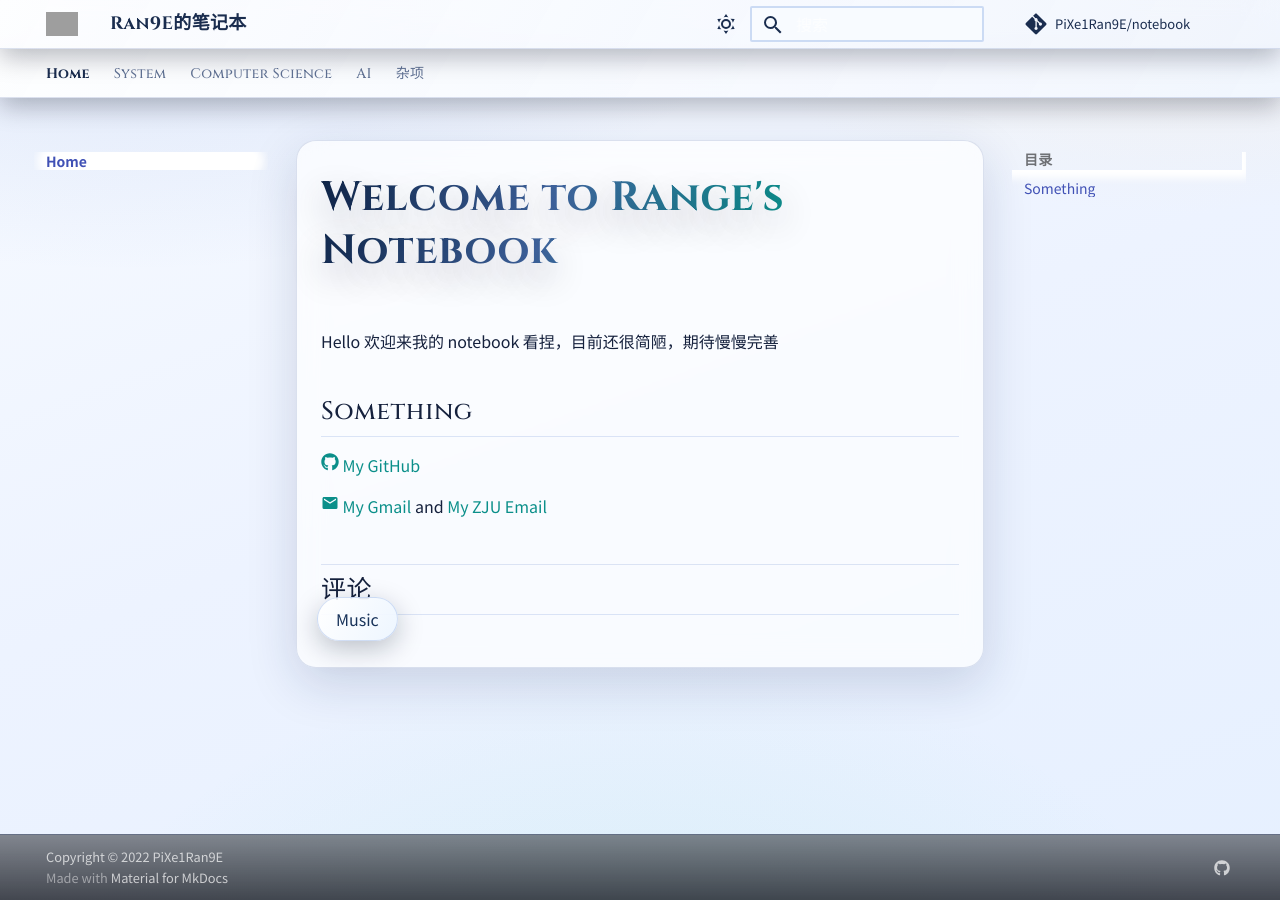
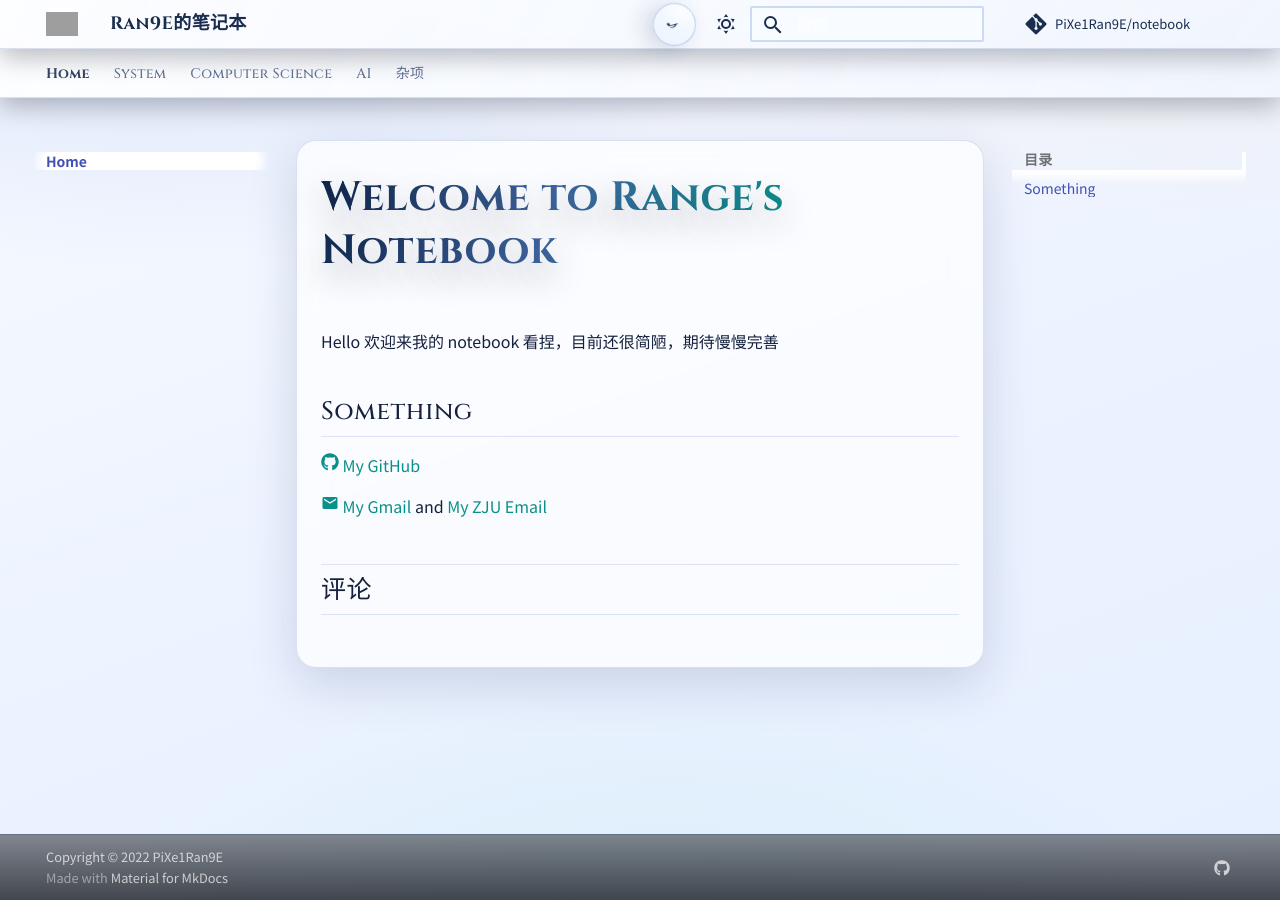
Before and after one commit to norangehere/zju-learning, an MkDocs documentation site: the page built from docs/index.md, in a window 1280 px wide. Built offline with MkDocs 1.6.1 and Material for MkDocs 9.7.7, drawn with Linux system fonts in a browser that asks for light colours; some web fonts are replaced; comment, search, counter and statistics services are not loaded; a style sheet for code colours, icons or effects is not loaded; grey boxes are pictures that could not be loaded.

Commit message:
Polish header music button style and keep rotation position on pause

```diff
--- a/docs/css/fantasy-depth-v2.css
+++ b/docs/css/fantasy-depth-v2.css
@@ -262,6 +262,15 @@ button,
   opacity: 1 !important;
 }
 
+.md-tabs[hidden] {
+  pointer-events: auto !important;
+}
+
+.md-tabs[hidden] .md-tabs__list,
+.md-tabs[hidden] .md-tabs__link {
+  pointer-events: auto !important;
+}
+
 .md-search__form,
 .md-search__input {
   border: 1px solid rgba(126, 164, 224, 0.36);
--- a/docs/css/music-module.css
+++ b/docs/css/music-module.css
@@ -1,122 +1,70 @@
-.fd-music-module {
-  position: fixed;
-  left: 1rem;
-  bottom: 1rem;
-  z-index: 24;
-  width: min(320px, calc(100vw - 2rem));
-  font-family: "Noto Sans SC", "LXGW WenKai Screen", "LXGW WenKai", sans-serif;
+.fd-header-music {
+  position: relative;
+  margin-right: 0.3rem;
 }
 
-.fd-music-handle {
+.fd-header-music-btn {
+  width: 2.15rem;
+  height: 2.15rem;
+  border: 1px solid rgba(136, 165, 221, 0.42);
+  border-radius: 50%;
+  background:
+    radial-gradient(circle at 28% 28%, rgba(255, 255, 255, 0.25), rgba(255, 255, 255, 0) 46%),
+    linear-gradient(132deg, rgba(11, 23, 47, 0.92), rgba(20, 51, 88, 0.78));
+  color: #eaf4ff;
   display: inline-flex;
   align-items: center;
   justify-content: center;
-  gap: 0.4rem;
-  border: 1px solid rgba(136, 164, 226, 0.45);
-  background: linear-gradient(128deg, rgba(12, 37, 74, 0.92), rgba(12, 84, 84, 0.84));
-  color: #eaf4ff;
-  border-radius: 999px;
-  padding: 0.45rem 0.9rem;
+  font-size: 0.96rem;
+  line-height: 1;
   cursor: pointer;
-  box-shadow: 0 10px 24px rgba(5, 15, 36, 0.3);
+  box-shadow: 0 8px 22px rgba(8, 20, 46, 0.3);
+  backdrop-filter: blur(8px);
+  -webkit-backdrop-filter: blur(8px);
+  transition: box-shadow 180ms ease, filter 180ms ease, border-color 180ms ease;
+  animation: fd-music-spin 4.2s linear infinite;
+  animation-play-state: paused;
+  transform-origin: center center;
+  will-change: transform;
 }
 
-[data-md-color-scheme="default"] .fd-music-handle {
-  background: linear-gradient(128deg, rgba(247, 251, 255, 0.95), rgba(233, 244, 255, 0.92));
-  color: #173053;
+.fd-header-music-btn:hover,
+.fd-header-music-btn:focus-visible {
+  box-shadow: 0 11px 25px rgba(7, 18, 42, 0.36);
+  border-color: rgba(102, 217, 197, 0.52);
+  filter: brightness(1.06);
 }
 
-.fd-music-panel {
-  margin-top: 0.6rem;
-  border: 1px solid rgba(126, 154, 219, 0.35);
-  border-radius: 14px;
-  padding: 0.75rem;
-  background: rgba(11, 22, 44, 0.86);
-  backdrop-filter: blur(12px);
-  -webkit-backdrop-filter: blur(12px);
-  box-shadow: 0 14px 30px rgba(5, 14, 35, 0.32);
-  transition: opacity 180ms ease, transform 180ms ease, max-height 180ms ease;
+.fd-header-music-btn.is-playing {
+  animation-play-state: running;
 }
 
-[data-md-color-scheme="default"] .fd-music-panel {
-  background: rgba(255, 255, 255, 0.92);
+[data-md-color-scheme="default"] .fd-header-music-btn {
+  background:
+    radial-gradient(circle at 28% 28%, rgba(255, 255, 255, 0.62), rgba(255, 255, 255, 0) 46%),
+    linear-gradient(132deg, rgba(247, 251, 255, 0.97), rgba(234, 243, 255, 0.93));
+  color: #1b3156;
+  border-color: rgba(116, 145, 208, 0.42);
+  box-shadow: 0 9px 22px rgba(24, 46, 92, 0.18);
 }
 
-.fd-music-module.is-collapsed .fd-music-panel {
-  opacity: 0;
-  transform: translateY(6px);
-  max-height: 0;
-  overflow: hidden;
-  padding-top: 0;
-  padding-bottom: 0;
-  margin-top: 0.3rem;
-  border-width: 0;
-}
-
-.fd-music-title {
-  font-size: 0.9rem;
-  font-weight: 700;
-  margin-bottom: 0.55rem;
-}
-
-.fd-music-row {
-  display: flex;
-  align-items: center;
-  justify-content: space-between;
-  gap: 0.6rem;
-}
-
-.fd-music-btn {
-  border: 1px solid rgba(132, 163, 224, 0.35);
-  background: linear-gradient(120deg, rgba(15, 37, 73, 0.9), rgba(14, 67, 84, 0.86));
-  color: #f1f7ff;
-  border-radius: 10px;
-  padding: 0.35rem 0.7rem;
-  cursor: pointer;
-}
-
-[data-md-color-scheme="default"] .fd-music-btn {
-  background: linear-gradient(120deg, rgba(253, 254, 255, 0.95), rgba(238, 246, 255, 0.93));
-  color: #173259;
-}
-
-.fd-music-time {
-  font-size: 0.82rem;
-  color: #b9c8e8;
-}
-
-[data-md-color-scheme="default"] .fd-music-time {
-  color: #4b5f86;
-}
-
-.fd-music-label {
-  font-size: 0.82rem;
-  color: #b9c8e8;
-}
-
-[data-md-color-scheme="default"] .fd-music-label {
-  color: #4b5f86;
-}
-
-.fd-music-progress,
-.fd-music-volume {
-  width: 100%;
-  accent-color: #0b8f8a;
-}
-
-.fd-music-progress {
-  margin: 0.58rem 0;
-}
-
-.fd-music-volume {
-  width: 66%;
+@keyframes fd-music-spin {
+  from {
+    transform: rotate(0deg);
+  }
+  to {
+    transform: rotate(360deg);
+  }
 }
 
 @media (max-width: 76.1875em) {
-  .fd-music-module {
-    left: 0.75rem;
-    right: 0.75rem;
-    width: auto;
-    bottom: 0.75rem;
+  .fd-header-music {
+    margin-right: 0.15rem;
+  }
+
+  .fd-header-music-btn {
+    width: 2rem;
+    height: 2rem;
+    font-size: 0.92rem;
   }
 }
--- a/docs/js/music-module.js
+++ b/docs/js/music-module.js
@@ -1,109 +1,129 @@
-function initMusicModule(root) {
-  const host = root.querySelector("#fd-music-module");
-  if (!host || host.dataset.initialized === "true") return;
-  host.dataset.initialized = "true";
+(function () {
+  const AUDIO_ID = "fd-header-music-audio";
+  const SOURCE_URL = "https://pixe1ran9e.oss-cn-hangzhou.aliyuncs.com/IfICanStopOneHeartFromBreaking.mp3";
 
-  const handle = host.querySelector("#fd-music-handle");
-  const audio = host.querySelector("#fd-music-audio");
-  const playBtn = host.querySelector("#fd-music-play");
-  const progress = host.querySelector("#fd-music-progress");
-  const volume = host.querySelector("#fd-music-volume");
-  const time = host.querySelector("#fd-music-time");
-
-  if (!handle || !audio || !playBtn || !progress || !volume || !time) return;
-
-  const lsKeyCollapse = "fd_music_collapsed";
-  const lsKeyVolume = "fd_music_volume";
-
-  function formatTime(seconds) {
-    if (!Number.isFinite(seconds) || seconds < 0) return "00:00";
-    const m = Math.floor(seconds / 60);
-    const s = Math.floor(seconds % 60);
-    return String(m).padStart(2, "0") + ":" + String(s).padStart(2, "0");
+  if (typeof window.__fdMusicWanted !== "boolean") {
+    window.__fdMusicWanted = true;
   }
 
-  function refreshTime() {
-    const cur = audio.currentTime || 0;
-    const dur = audio.duration || 0;
-    time.textContent = formatTime(cur) + " / " + formatTime(dur);
-    if (dur > 0) {
-      progress.value = String((cur / dur) * 100);
-    } else {
-      progress.value = "0";
-    }
+  function unlockTabs(root) {
+    const tabs = root.querySelector('[data-md-component="tabs"]');
+    if (!tabs) return;
+
+    tabs.removeAttribute("hidden");
+    tabs.style.pointerEvents = "auto";
+
+    tabs.querySelectorAll(".md-tabs__list, .md-tabs__link").forEach(function (el) {
+      el.style.pointerEvents = "auto";
+    });
   }
 
-  function setCollapsed(collapsed) {
-    host.classList.toggle("is-collapsed", collapsed);
-    handle.setAttribute("aria-expanded", String(!collapsed));
-    handle.textContent = collapsed ? "Music" : "Music -";
-    localStorage.setItem(lsKeyCollapse, collapsed ? "1" : "0");
+  function ensureAudio() {
+    let audio = document.getElementById(AUDIO_ID);
+    if (audio) return audio;
+
+    audio = document.createElement("audio");
+    audio.id = AUDIO_ID;
+    audio.loop = true;
+    audio.preload = "auto";
+    audio.style.display = "none";
+
+    const source = document.createElement("source");
+    source.src = SOURCE_URL;
+    source.type = "audio/mpeg";
+    audio.appendChild(source);
+
+    document.body.appendChild(audio);
+    return audio;
   }
 
-  const savedVolume = localStorage.getItem(lsKeyVolume);
-  if (savedVolume !== null) {
-    const volumeValue = Math.min(1, Math.max(0, Number(savedVolume)));
-    if (Number.isFinite(volumeValue)) {
-      audio.volume = volumeValue;
-      volume.value = String(volumeValue);
-    }
-  } else {
-    audio.volume = Number(volume.value);
+  function syncButtons(audio) {
+    const playing = !audio.paused;
+    document.querySelectorAll(".fd-header-music-btn").forEach(function (btn) {
+      btn.classList.toggle("is-playing", playing);
+      btn.setAttribute("aria-label", playing ? "Pause music" : "Play music");
+      btn.title = playing ? "Pause music" : "Play music";
+    });
   }
 
-  setCollapsed(localStorage.getItem(lsKeyCollapse) !== "0");
+  function ensureButton(root, audio) {
+    const palette = root.querySelector('[data-md-component="palette"]');
+    if (!palette || !palette.parentElement) return;
 
-  handle.addEventListener("click", function () {
-    setCollapsed(!host.classList.contains("is-collapsed"));
+    const parent = palette.parentElement;
+    let host = parent.querySelector(".fd-header-music");
+    let btn;
+
+    if (!host) {
+      host = document.createElement("div");
+      host.className = "fd-header-music";
+      btn = document.createElement("button");
+      btn.type = "button";
+      btn.className = "fd-header-music-btn";
+      btn.textContent = "♪";
+      host.appendChild(btn);
+      parent.insertBefore(host, palette);
+    } else {
+      btn = host.querySelector(".fd-header-music-btn");
+    }
+
+    if (btn && btn.dataset.bound !== "true") {
+      btn.dataset.bound = "true";
+      btn.addEventListener("click", function () {
+        if (audio.paused) {
+          window.__fdMusicWanted = true;
+          audio.play().catch(function () {
+            syncButtons(audio);
           });
-
-  playBtn.addEventListener("click", async function () {
-    try {
-      if (audio.paused) {
-        await audio.play();
-        playBtn.textContent = "Pause";
         } else {
+          window.__fdMusicWanted = false;
           audio.pause();
-        playBtn.textContent = "Play";
-      }
-    } catch (e) {
-      playBtn.textContent = "Play";
         }
       });
+    }
 
+    syncButtons(audio);
+  }
+
+  function init(root) {
+    unlockTabs(root);
+
+    const audio = ensureAudio();
+    ensureButton(root, audio);
+
+    if (audio.dataset.bound !== "true") {
+      audio.dataset.bound = "true";
       audio.addEventListener("play", function () {
-    playBtn.textContent = "Pause";
+        syncButtons(audio);
       });
+      audio.addEventListener("pause", function () {
+        syncButtons(audio);
+      });
+      audio.addEventListener("ended", function () {
+        syncButtons(audio);
+      });
+    }
 
-  audio.addEventListener("pause", function () {
-    playBtn.textContent = "Play";
+    if (window.__fdMusicWanted && audio.paused) {
+      audio.play().catch(function () {
+        syncButtons(audio);
       });
+    }
 
-  audio.addEventListener("timeupdate", refreshTime);
-  audio.addEventListener("loadedmetadata", refreshTime);
-  audio.addEventListener("ended", refreshTime);
+    if (!window.__fdMusicWanted && !audio.paused) {
+      audio.pause();
+    }
 
-  progress.addEventListener("input", function () {
-    if (!audio.duration || !Number.isFinite(audio.duration)) return;
-    audio.currentTime = (Number(progress.value) / 100) * audio.duration;
-    refreshTime();
-  });
-
-  volume.addEventListener("input", function () {
-    const v = Math.min(1, Math.max(0, Number(volume.value)));
-    audio.volume = v;
-    localStorage.setItem(lsKeyVolume, String(v));
-  });
-
-  refreshTime();
+    syncButtons(audio);
   }
 
   if (typeof document$ !== "undefined" && document$.subscribe) {
     document$.subscribe(function ({ body }) {
-    initMusicModule(body);
+      init(body);
     });
   } else {
     document.addEventListener("DOMContentLoaded", function () {
-    initMusicModule(document);
+      init(document);
     });
   }
+})();
--- a/overrides/main.html
+++ b/overrides/main.html
@@ -1,31 +1,6 @@
 {% extends "base.html" %}
 {% block content %}
 {{ super() }}
-
-<section class="fd-music-module" id="fd-music-module" aria-label="Music Module">
-  <button class="fd-music-handle" id="fd-music-handle" type="button" aria-expanded="false">
-    Music
-  </button>
-  <div class="fd-music-panel" id="fd-music-panel">
-    <div class="fd-music-title">If I Can Stop One Heart From Breaking</div>
-    <audio id="fd-music-audio" preload="metadata" loop>
-      <source
-        src="https://pixe1ran9e.oss-cn-hangzhou.aliyuncs.com/IfICanStopOneHeartFromBreaking.mp3"
-        type="audio/mpeg"
-      />
-    </audio>
-    <div class="fd-music-row">
-      <button class="fd-music-btn" id="fd-music-play" type="button">Play</button>
-      <span class="fd-music-time" id="fd-music-time">00:00 / 00:00</span>
-    </div>
-    <input class="fd-music-progress" id="fd-music-progress" type="range" min="0" max="100" value="0" />
-    <div class="fd-music-row">
-      <label class="fd-music-label" for="fd-music-volume">Volume</label>
-      <input class="fd-music-volume" id="fd-music-volume" type="range" min="0" max="1" step="0.01" value="0.45" />
-    </div>
-  </div>
-</section>
-
 {% if page and page.meta and page.meta.counter %}
 {% endif %}
 <link rel="stylesheet" href="{{ 'css/counter.css' | url }}" />
```
Lines whose indentation alone changed are shown as unchanged.
